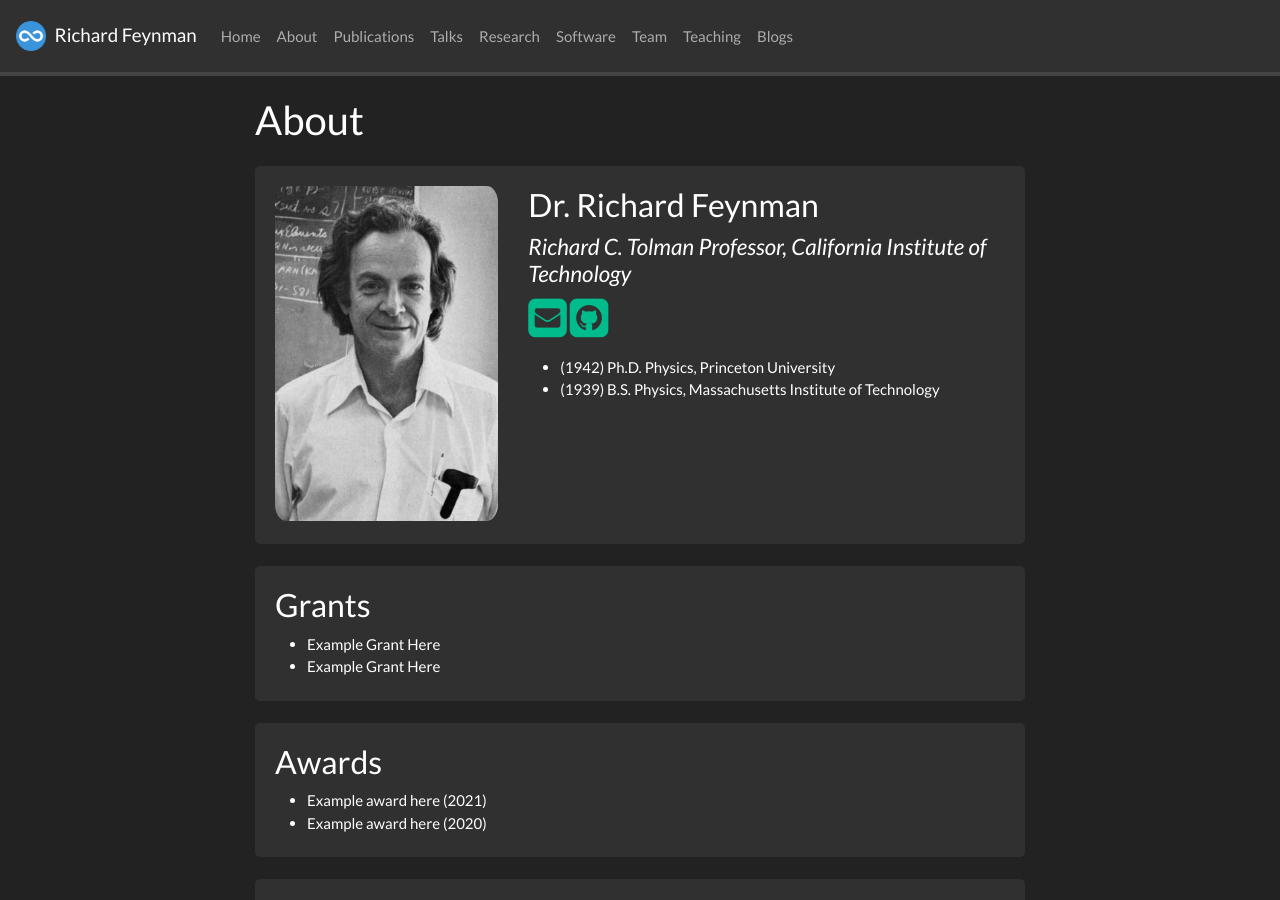
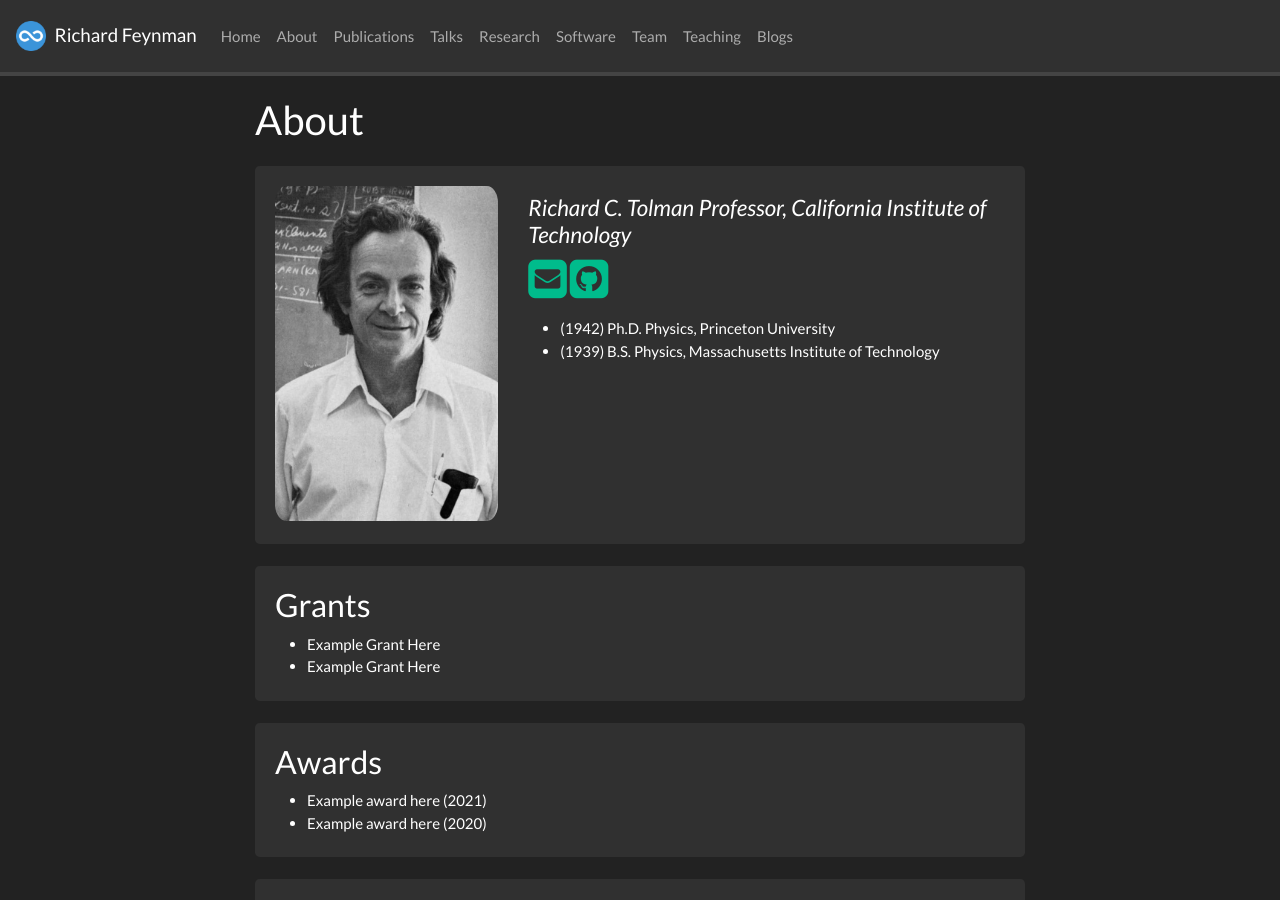
Before and after one commit to courtneyreedecology/courtneyreedecology.github.io, a Jekyll site: the page built from _pages/about.md, in a window 1280 px wide and 900 px high. Built offline with Jekyll 4.4.1, drawn with Linux system fonts in a browser that asks for light colours; nearby versions of some CDN libraries; a style sheet for code colours, icons or effects is not loaded.

Commit message:
Update about.md

```diff
--- a/_pages/about.md
+++ b/_pages/about.md
@@ -15,9 +15,9 @@ permalink: /about/
   <img src="{{ site.url }}{{ site.baseurl }}/images/{{ member.photo }}" width="100%" style="max-width:250px"/>
 </div>
 <div class="col-sm-8 col-xs-12">
-  <h3>{{ member.name }}</h3>
+  <h3>{{ Courtney Reed }}</h3>
   <h4><i>{{ member.info }}</i></h4>
-  {% if member.email %}<a href="mailto:{{ member.email }}" target="_blank"><i class="fa fa-envelope-square fa-3x"></i></a> {% endif %}
+  {% if member.email %}<a href="mailto:{{ courtneyreed@ucsb.edu }}" target="_blank"><i class="fa fa-envelope-square fa-3x"></i></a> {% endif %}
   {% if member.cv %} <a href="{{ site.url }}{{ site.baseurl }}/{{ member.cv }}" target="_blank"><i class="ai ai-cv-square ai-3x"></i></a> {% endif %}
   {% if member.scholar %} <a href="{{ member.scholar }}" target="_blank"><i class="ai ai-google-scholar-square ai-3x"></i></a> {% endif %}
   {% if member.github %} <a href="{{ member.github }}" target="_blank"><i class="fa fa-github-square fa-3x"></i></a> {% endif %}
```
